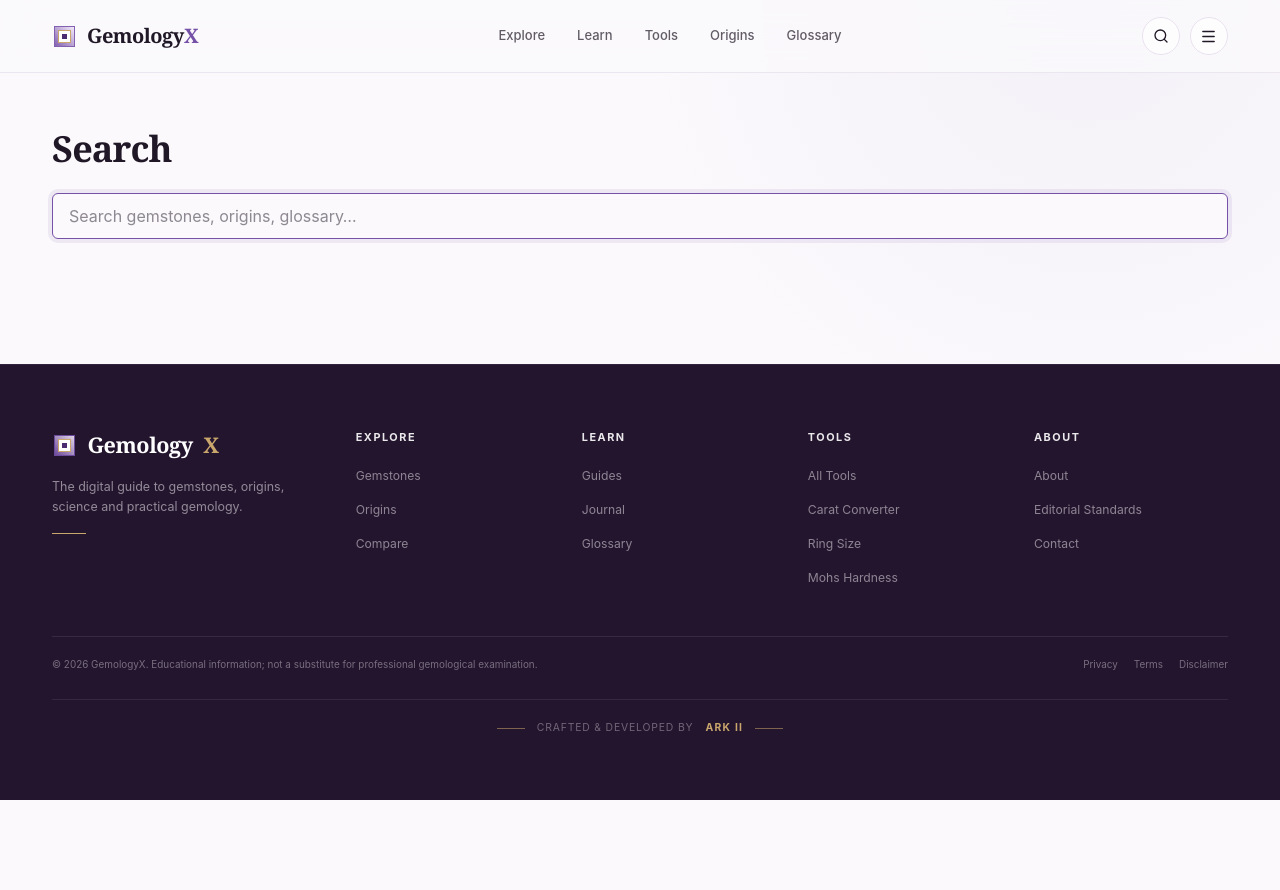
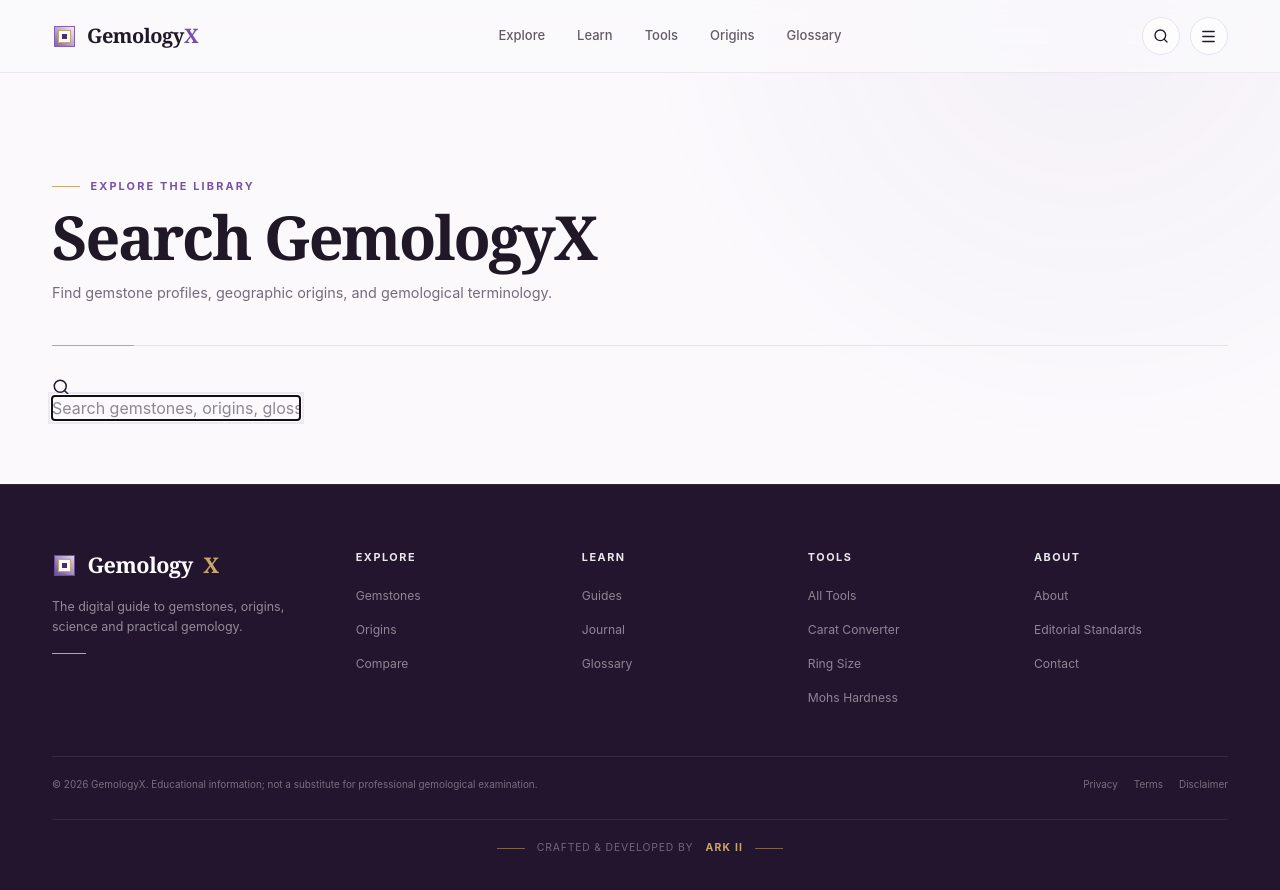
Before and after one commit to LinukaBandara/GemologyX, a Next.js app: page /search in a window 1280 px wide. Shown: the top 890 px of the page. Before the commit the page ends 800 px from the top, so only its background shows below. Built offline with nearby package versions, Linux system fonts and the light colour scheme.

Commit message:
ui: elevate learning glossary and search

```diff
--- a/src/app/search/page.tsx
+++ b/src/app/search/page.tsx
@@ -2,65 +2,30 @@
 
 import { useState } from "react";
 import Link from "next/link";
+import { ArrowUpRight, Search } from "lucide-react";
 import { gemstones } from "@/data/gemstones";
 import { origins } from "@/data/origins";
 import { glossaryTerms } from "@/data/glossary";
 
 export default function SearchPage() {
-  const [q, setQ] = useState("");
-  const query = q.toLowerCase();
+  const [q,setQ]=useState("");
+  const query=q.toLowerCase().trim();
+  const gemResults=query?gemstones.filter(g=>g.name.toLowerCase().includes(query)):[];
+  const originResults=query?origins.filter(o=>o.name.toLowerCase().includes(query)):[];
+  const glossaryResults=query?glossaryTerms.filter(t=>t.term.toLowerCase().includes(query)):[];
+  const hasResults=gemResults.length||originResults.length||glossaryResults.length;
 
-  const gemResults = query ? gemstones.filter((g) => g.name.toLowerCase().includes(query)) : [];
-  const originResults = query ? origins.filter((o) => o.name.toLowerCase().includes(query)) : [];
-  const glossaryResults = query ? glossaryTerms.filter((t) => t.term.toLowerCase().includes(query)) : [];
-  const hasResults = gemResults.length || originResults.length || glossaryResults.length;
-
-  return (
-    <div className="container-page max-w-2xl py-14">
-      <h1 className="font-serif text-3xl font-semibold tracking-tight md:text-4xl">Search</h1>
-      <input
-        autoFocus
-        type="text"
-        placeholder="Search gemstones, origins, glossary…"
-        value={q}
-        onChange={(e) => setQ(e.target.value)}
-        className="mt-6 w-full rounded-md border border-border bg-background px-4 py-2.5 text-sm outline-none focus:border-accent"
-      />
-
-      {query && !hasResults && (
-        <p className="mt-8 text-sm text-muted">No results for &ldquo;{q}&rdquo;. Try a gemstone name, country, or gemological term.</p>
-      )}
-
-      {gemResults.length > 0 && (
-        <div className="mt-8">
-          <h2 className="text-xs font-medium uppercase tracking-wide text-muted">Gemstones</h2>
-          <ul className="mt-2 space-y-1">
-            {gemResults.map((g) => (
-              <li key={g.slug}><Link href={`/gemstones/${g.slug}`} className="text-sm font-medium hover:text-accent">{g.name}</Link></li>
-            ))}
-          </ul>
-        </div>
-      )}
-      {originResults.length > 0 && (
-        <div className="mt-6">
-          <h2 className="text-xs font-medium uppercase tracking-wide text-muted">Origins</h2>
-          <ul className="mt-2 space-y-1">
-            {originResults.map((o) => (
-              <li key={o.slug}><Link href={`/origins/${o.slug}`} className="text-sm font-medium hover:text-accent">{o.name}</Link></li>
-            ))}
-          </ul>
-        </div>
-      )}
-      {glossaryResults.length > 0 && (
-        <div className="mt-6">
-          <h2 className="text-xs font-medium uppercase tracking-wide text-muted">Glossary</h2>
-          <ul className="mt-2 space-y-1">
-            {glossaryResults.map((t) => (
-              <li key={t.slug} className="text-sm font-medium">{t.term}</li>
-            ))}
-          </ul>
-        </div>
-      )}
-    </div>
-  );
+  return <div className="container-page max-w-3xl py-12 md:py-16">
+    <header className="directory-hero">
+      <div className="luxury-eyebrow"><span /> EXPLORE THE LIBRARY</div>
+      <h1>Search GemologyX</h1>
+      <p>Find gemstone profiles, geographic origins, and gemological terminology.</p>
+    </header>
+    <div className="search-field mt-8"><Search size={18}/><input autoFocus placeholder="Search gemstones, origins, glossary…" value={q} onChange={e=>setQ(e.target.value)}/></div>
+    {query&&!hasResults&&<div className="search-empty">No results for “{q}”. Try a gemstone name, country, or gemological term.</div>}
+    {gemResults.length>0&&<SearchGroup title="Gemstones">{gemResults.map(g=><Link className="search-result" key={g.slug} href={`/gemstones/${g.slug}`}><span>{g.name}</span><ArrowUpRight size={15}/></Link>)}</SearchGroup>}
+    {originResults.length>0&&<SearchGroup title="Origins">{originResults.map(o=><Link className="search-result" key={o.slug} href={`/origins/${o.slug}`}><span>{o.name}</span><ArrowUpRight size={15}/></Link>)}</SearchGroup>}
+    {glossaryResults.length>0&&<SearchGroup title="Glossary">{glossaryResults.map(t=><div className="search-result" key={t.slug}><span>{t.term}</span></div>)}</SearchGroup>}
+  </div>;
 }
+function SearchGroup({title,children}:{title:string;children:React.ReactNode}){return <section className="search-group"><div className="search-group-title"><span>{title}</span><i/></div>{children}</section>}
```
